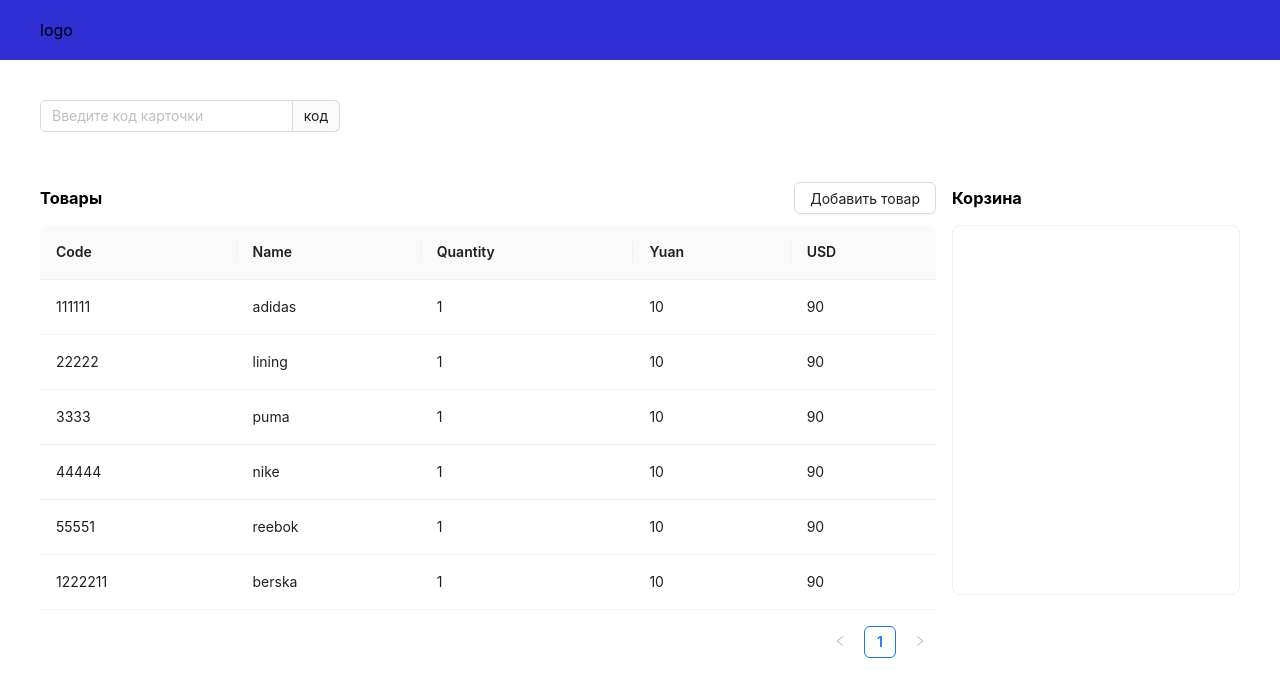
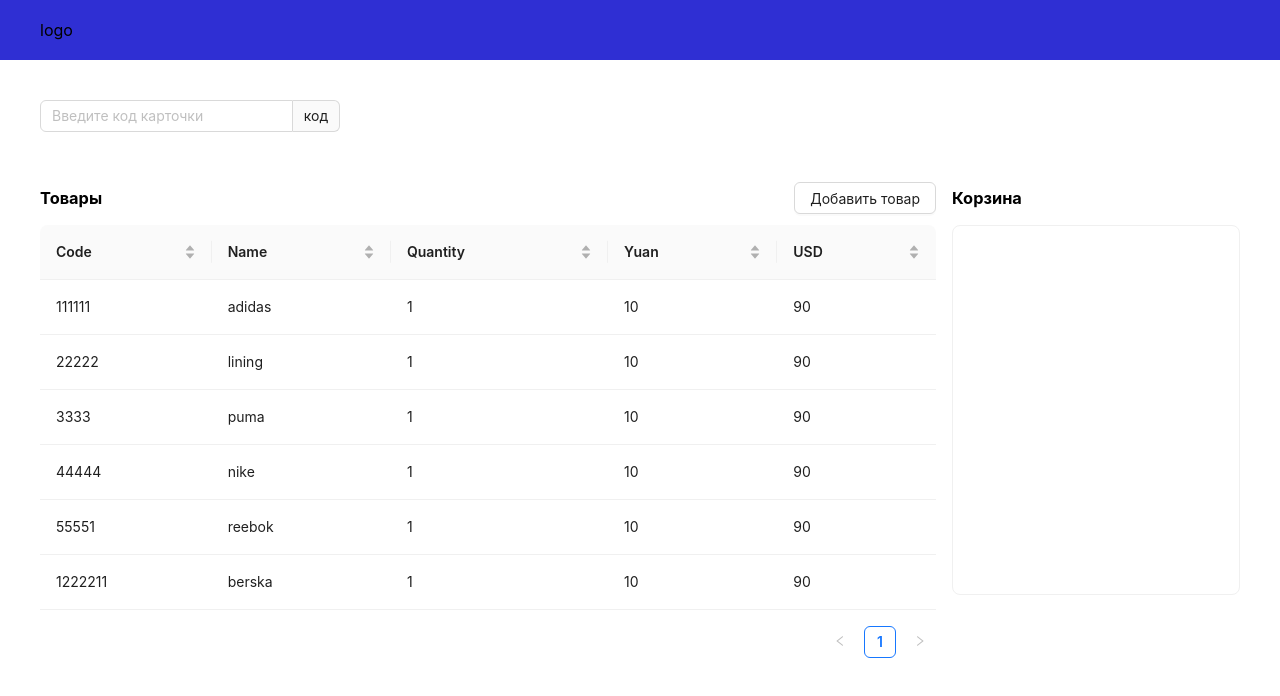
Before and after one commit to dordoistore/dordoi, a React (Create React App) app: page / in a window 1280 px wide. Shown: the top 696 px of the page. Built offline with nearby package versions, Linux system fonts and the light colour scheme.

Commit message:
table fix by iska

```diff
--- a/src/components/card/card.jsx
+++ b/src/components/card/card.jsx
@@ -1,34 +1,40 @@
-import React, {useState} from "react";
-import {Card, Table} from "antd";
-import  "./card.scss"
-import {ReactComponent as Menu} from "../../assets/icons/menu.svg";
-import {useDispatch} from "react-redux";
-import {addToCart} from "../../store/actions";
+import React, { useState } from "react";
+import { Card, Table } from "antd";
+import "./card.scss";
+import { ReactComponent as Menu } from "../../assets/icons/menu.svg";
+import { useDispatch } from "react-redux";
+import { addToCart } from "../../store/actions";
 
-const CardProduct = ({search}) => {
-  const dispatch = useDispatch()
+const CardProduct = ({ search }) => {
+  const dispatch = useDispatch();
   const columns = [
     {
-      title: 'Code',
-      dataIndex: 'code',
+      title: "Code",
+      dataIndex: "code",
+      sorter: (a, b) => a.code - b.code,
     },
     {
-      title: 'Name',
-      dataIndex: 'name',
+      title: "Name",
+      dataIndex: "name",
+      sorter: (a, b) => a.name.localeCompare(b.name),
     },
     {
-      title: 'Quantity',
-      dataIndex: 'quantity',
+      title: "Quantity",
+      dataIndex: "quantity",
+      sorter: (a, b) => a.quantity - b.quantity,
     },
     {
-      title: 'Yuan',
-      dataIndex: 'yuan',
+      title: "Yuan",
+      dataIndex: "yuan",
+      sorter: (a, b) => a.yuan - b.yuan,
     },
     {
-      title: 'USD',
-      dataIndex: 'usd',
+      title: "USD",
+      dataIndex: "usd",
+      sorter: (a, b) => a.usd - b.usd,
     },
   ];
+
   const [product, setProduct] = useState([
     {
       code: "111111",
@@ -75,32 +81,27 @@ const CardProduct = ({search}) => {
   ]);
 
   const results = !search
-      ? product
-      : product.filter(card =>
-          card.code?.includes(search)
-      );
+    ? product
+    : product.filter((card) => card.code?.includes(search));
 
   const handleClick = (item) => {
     dispatch(addToCart(item));
   };
   const onChange = (pagination, filters, sorter, extra) => {
-    console.log('params', pagination, filters, sorter, extra);
+    console.log("params", pagination, filters, sorter, extra);
   };
   return (
     <div className="card">
-      <Table columns={columns} dataSource={results} onChange={onChange} />
-
-
-      {/*{results.map((item) => (*/}
-      {/*  <Card hoverable key={item.code} onClick={() => handleClick(item)}>*/}
-      {/*    <div>{item.code}</div>*/}
-      {/*    <div>{item.name}</div>*/}
-      {/*    <div>{item.yuan}</div>*/}
-      {/*    <div>{item.quantity}</div>*/}
-      {/*    <div>{item.usd}</div>*/}
-      {/*    <Menu onClick={() => console.log("iska")}  />*/}
-      {/*  </Card>*/}
-      {/*))}*/}
+      <Table
+        columns={columns}
+        dataSource={results}
+        onChange={onChange}
+        onRow={(record, rowIndex) => {
+          return {
+            onClick: (event) => handleClick(record),
+          };
+        }}
+      />
     </div>
   );
 };
```
Also changed, not shown: src/styles/App.scss (line endings or trailing spaces).
